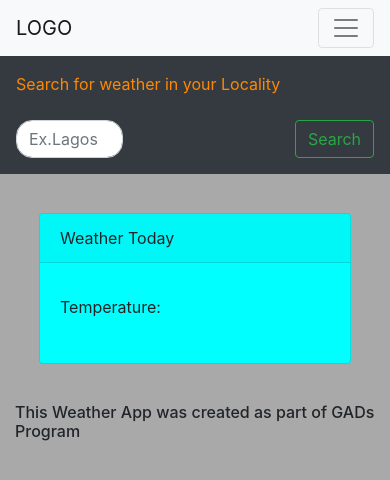
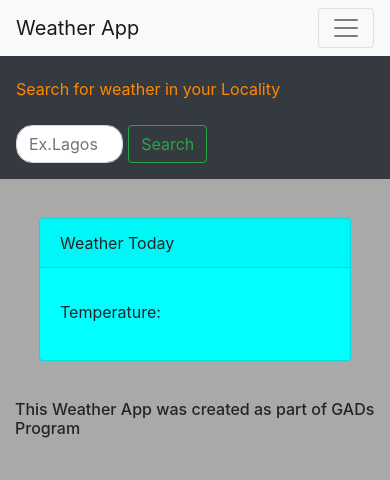
Before and after one commit to emma-worgu/Weather-app, a plain HTML site: page public/index.html in a window 390 px wide. Drawn offline with nearby package versions, Linux system fonts and the light colour scheme.

Commit message:
ready for deployment

```diff
--- a/public/index.css
+++ b/public/index.css
@@ -16,20 +16,31 @@ h3{
   justify-content: space-around;
 }
 p {
-  padding-top: 0.5rem;
-  margin-right: 1rem;
+  padding-top: 0rem;
+  margin-right: 0rem;
   color: rgb(255, 136, 0);
 }
-form {
+#searchNav {
   display: flex;
-  justify-content: space-around;
+  justify-content: flex-start;
 }
+#searchPara {
+  margin-right: 2rem;
+  padding-top: 0.8rem;
+}
+#search {
+  border-radius: 1em;
+}
+
+/* Mobile Device */
 @media only screen and (min-width: 320px) and (max-width: 768px) {
-  form p {
-    margin-right: 0.1rem;
+  #searchPara {
+    margin-right: 0.3rem;
+    padding-top: 0.8rem;
   }
   #search {
     width: 30%;
+    margin-right: 0.3rem;
     border-radius: 1em;
   }
 }
@@ -44,7 +55,8 @@ form {
     align-content: flex-end;
     text-align: center;
   }
-  form {
-    align-content: center;
+  input {
+    max-width: 10rem;
+    border-radius: 1em;
   }
 }
--- a/public/index.html
+++ b/public/index.html
@@ -11,8 +11,8 @@
 </head>
 <body>
     <header>
-        <nav class="navbar navbar-expand-lg navbar-light bg-light">
-            <a class="navbar-brand" href="#">LOGO</a>
+        <nav id="topNav" class="navbar navbar-expand-lg navbar-light bg-light">
+            <a class="navbar-brand" href="#">Weather App</a>
             <button class="navbar-toggler" type="button" data-toggle="collapse" data-target="#navbarSupportedContent" aria-controls="navbarSupportedContent" aria-expanded="false" aria-label="Toggle navigation">
               <span class="navbar-toggler-icon"></span>
             </button>
@@ -24,9 +24,9 @@
                 </li>
             </div>
           </nav>
-          <nav class="navbar navbar-light bg-dark">
+          <nav id="searchNav" class="navbar navbar-light bg-dark">
               <!--<form name="myForm" class="form-inline">-->
-                  <p>Search for weather in your Locality</p>
+                  <p id="searchPara">Search for weather in your Locality</p>
                   <input name="search" id="search" class="form-control mr-sm-2" type="text" placeholder="Ex.Lagos" aria-label="search">
                   <button onclick="searchWeather()" class="btn btn-outline-success my-2 my-sm-0" type="submit">Search</button>
               <!--</form>-->
@@ -50,7 +50,7 @@
             </div>
         </div>
     </footer>
-    <!--<script src="../main.js"></script>-->
+    <script src="../main.js"></script>
     <script src="./index.js"></script>
     <!--Bootstrap Javascript-->
     <script src="https://code.jquery.com/jquery-3.5.1.slim.min.js" integrity="sha384-DfXdz2htPH0lsSSs5nCTpuj/zy4C+OGpamoFVy38MVBnE+IbbVYUew+OrCXaRkfj" crossorigin="anonymous"></script>
--- a/public/index.js
+++ b/public/index.js
@@ -39,7 +39,4 @@ async function searchWeather() {
   // } catch (error) {
   //   //alert(error);
   // }
-  console.log(searchInput);
-  console.log("Am working!!!");
-
 };
```
